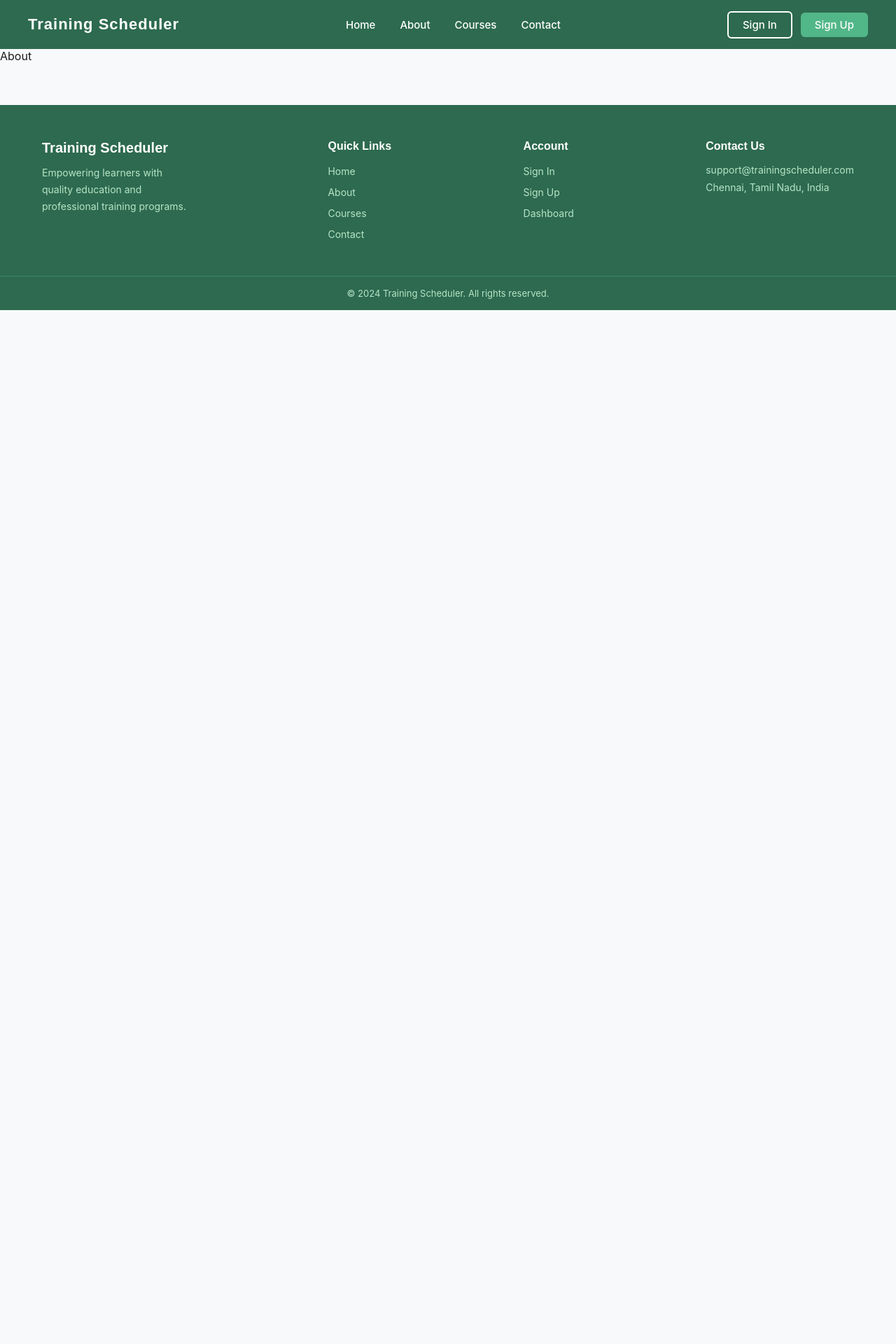
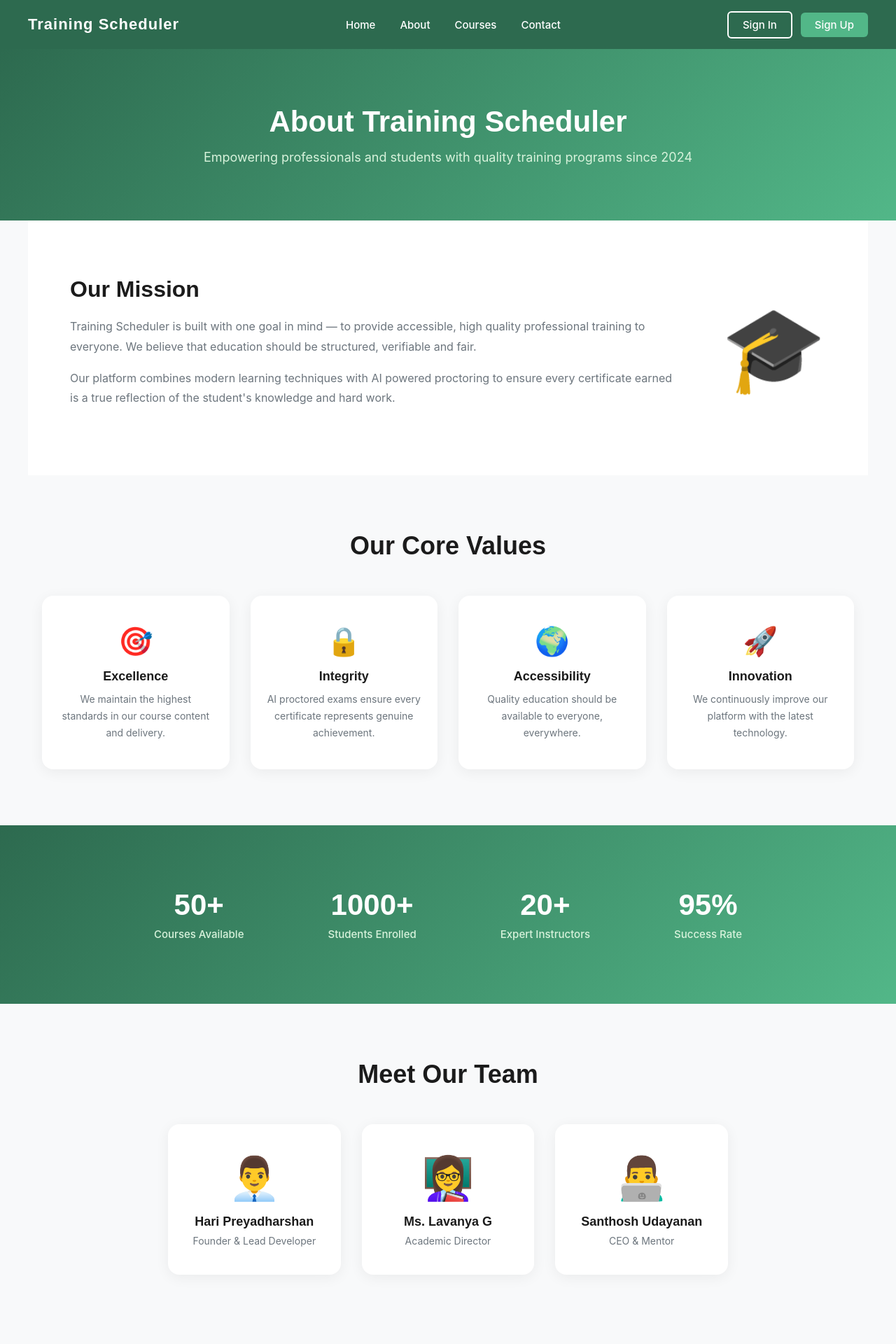
Before and after one commit to Harihp1906/training-scheduler, a React (Create React App) app: page /about in a window 1280 px wide. Shown: the top 1920 px of the page at 70% size. Before the commit the page ends 800 px from the top, so only its background shows below. Built offline with nearby package versions, Linux system fonts and the light colour scheme.

Commit message:
Added About page

```diff
--- a/src/pages/public/About.jsx
+++ b/src/pages/public/About.jsx
@@ -1,9 +1,98 @@
-import React from 'react'
+import '../styles/public/About.css';
 
 const About = () => {
   return (
-    <div>About</div>
-  )
+    <div className="about-page">
+
+      {/* Hero Section */}
+      <div className="about-hero">
+        <h1>About Training Scheduler</h1>
+        <p>Empowering professionals and students with quality training programs since 2024</p>
+      </div>
+
+      {/* Mission Section */}
+      <section className="about-mission">
+        <div className="mission-content">
+          <h2>Our Mission</h2>
+          <p>Training Scheduler is built with one goal in mind — to provide accessible, high quality professional training to everyone. We believe that education should be structured, verifiable and fair.</p>
+          <p>Our platform combines modern learning techniques with AI powered proctoring to ensure every certificate earned is a true reflection of the student's knowledge and hard work.</p>
+        </div>
+        <div className="mission-image">
+          <div className="mission-placeholder">🎓</div>
+        </div>
+      </section>
+
+      {/* Values Section */}
+      <section className="about-values">
+        <h2 className="section-title">Our Core Values</h2>
+        <div className="values-grid">
+          <div className="value-card">
+            <div className="value-icon">🎯</div>
+            <h3>Excellence</h3>
+            <p>We maintain the highest standards in our course content and delivery.</p>
+          </div>
+          <div className="value-card">
+            <div className="value-icon">🔒</div>
+            <h3>Integrity</h3>
+            <p>AI proctored exams ensure every certificate represents genuine achievement.</p>
+          </div>
+          <div className="value-card">
+            <div className="value-icon">🌍</div>
+            <h3>Accessibility</h3>
+            <p>Quality education should be available to everyone, everywhere.</p>
+          </div>
+          <div className="value-card">
+            <div className="value-icon">🚀</div>
+            <h3>Innovation</h3>
+            <p>We continuously improve our platform with the latest technology.</p>
+          </div>
+        </div>
+      </section>
+
+      {/* Stats Section */}
+      <section className="about-stats">
+        <div className="about-stat">
+          <h2>50+</h2>
+          <p>Courses Available</p>
+        </div>
+        <div className="about-stat">
+          <h2>1000+</h2>
+          <p>Students Enrolled</p>
+        </div>
+        <div className="about-stat">
+          <h2>20+</h2>
+          <p>Expert Instructors</p>
+        </div>
+        <div className="about-stat">
+          <h2>95%</h2>
+          <p>Success Rate</p>
+        </div>
+      </section>
+
+      {/* Team Section */}
+      <section className="about-team">
+        <h2 className="section-title">Meet Our Team</h2>
+        <div className="team-grid">
+          <div className="team-card">
+            <div className="team-avatar">👨‍💼</div>
+            <h3>Hari Preyadharshan</h3>
+            <p>Founder & Lead Developer</p>
+          </div>
+          <div className="team-card">
+            <div className="team-avatar">👩‍🏫</div>
+            <h3>Ms. Lavanya G</h3>
+            <p>Academic Director</p>
+          </div>
+          <div className="team-card">
+            <div className="team-avatar">👨‍💻</div>
+            <h3>Santhosh Udayanan</h3>
+            <p>CEO & Mentor</p>
+          </div>
+        </div>
+      </section>
+
+    </div>
+  );
 }
 
-export default About
+export default About;
--- a/src/pages/styles/public/About.css
+++ b/src/pages/styles/public/About.css
@@ -0,0 +1,171 @@
+/* ==================== ABOUT PAGE ==================== */
+
+.about-page {
+  background-color: var(--background);
+  min-height: calc(100vh - 70px);
+}
+
+/* Hero */
+.about-hero {
+  background: linear-gradient(135deg, #2D6A4F, #52B788);
+  padding: 80px 60px;
+  text-align: center;
+  color: var(--white);
+}
+
+.about-hero h1 {
+  font-size: 42px;
+  font-weight: 700;
+  color: var(--white);
+  margin-bottom: 16px;
+}
+
+.about-hero p {
+  font-size: 18px;
+  color: #d8f3dc;
+}
+
+/* Mission */
+.about-mission {
+  display: flex;
+  align-items: center;
+  gap: 60px;
+  padding: 80px 60px;
+  background-color: var(--white);
+  max-width: 1200px;
+  margin: 0 auto;
+}
+
+.mission-content h2 {
+  font-size: 32px;
+  font-weight: 700;
+  color: var(--dark);
+  margin-bottom: 20px;
+}
+
+.mission-content p {
+  font-size: 16px;
+  color: var(--grey);
+  line-height: 1.8;
+  margin-bottom: 16px;
+}
+
+.mission-image {
+  flex-shrink: 0;
+}
+
+.mission-placeholder {
+  font-size: 120px;
+  text-align: center;
+}
+
+/* Values */
+.about-values {
+  padding: 80px 60px;
+  background-color: var(--background);
+  text-align: center;
+}
+
+.values-grid {
+  display: grid;
+  grid-template-columns: repeat(4, 1fr);
+  gap: 30px;
+  max-width: 1200px;
+  margin: 0 auto;
+}
+
+.value-card {
+  background-color: var(--white);
+  padding: 40px 24px;
+  border-radius: 16px;
+  box-shadow: 0 4px 20px rgba(0,0,0,0.06);
+  transition: transform 0.3s;
+}
+
+.value-card:hover {
+  transform: translateY(-6px);
+}
+
+.value-icon {
+  font-size: 40px;
+  margin-bottom: 16px;
+}
+
+.value-card h3 {
+  font-size: 18px;
+  font-weight: 600;
+  color: var(--dark);
+  margin-bottom: 10px;
+}
+
+.value-card p {
+  font-size: 14px;
+  color: var(--grey);
+  line-height: 1.7;
+}
+
+/* Stats */
+.about-stats {
+  display: flex;
+  justify-content: center;
+  gap: 40px;
+  padding: 60px;
+  background: linear-gradient(135deg, #2D6A4F, #52B788);
+}
+
+.about-stat {
+  text-align: center;
+  padding: 30px 40px;
+}
+
+.about-stat h2 {
+  font-size: 42px;
+  font-weight: 800;
+  color: var(--white);
+  margin-bottom: 8px;
+}
+
+.about-stat p {
+  font-size: 15px;
+  color: #d8f3dc;
+  font-weight: 500;
+}
+
+/* Team */
+.about-team {
+  padding: 80px 60px;
+  background-color: var(--background);
+  text-align: center;
+}
+
+.team-grid {
+  display: grid;
+  grid-template-columns: repeat(3, 1fr);
+  gap: 30px;
+  max-width: 800px;
+  margin: 0 auto;
+}
+
+.team-card {
+  background-color: var(--white);
+  padding: 40px 24px;
+  border-radius: 16px;
+  box-shadow: 0 4px 20px rgba(0,0,0,0.06);
+}
+
+.team-avatar {
+  font-size: 60px;
+  margin-bottom: 16px;
+}
+
+.team-card h3 {
+  font-size: 18px;
+  font-weight: 600;
+  color: var(--dark);
+  margin-bottom: 8px;
+}
+
+.team-card p {
+  font-size: 14px;
+  color: var(--grey);
+}
```
